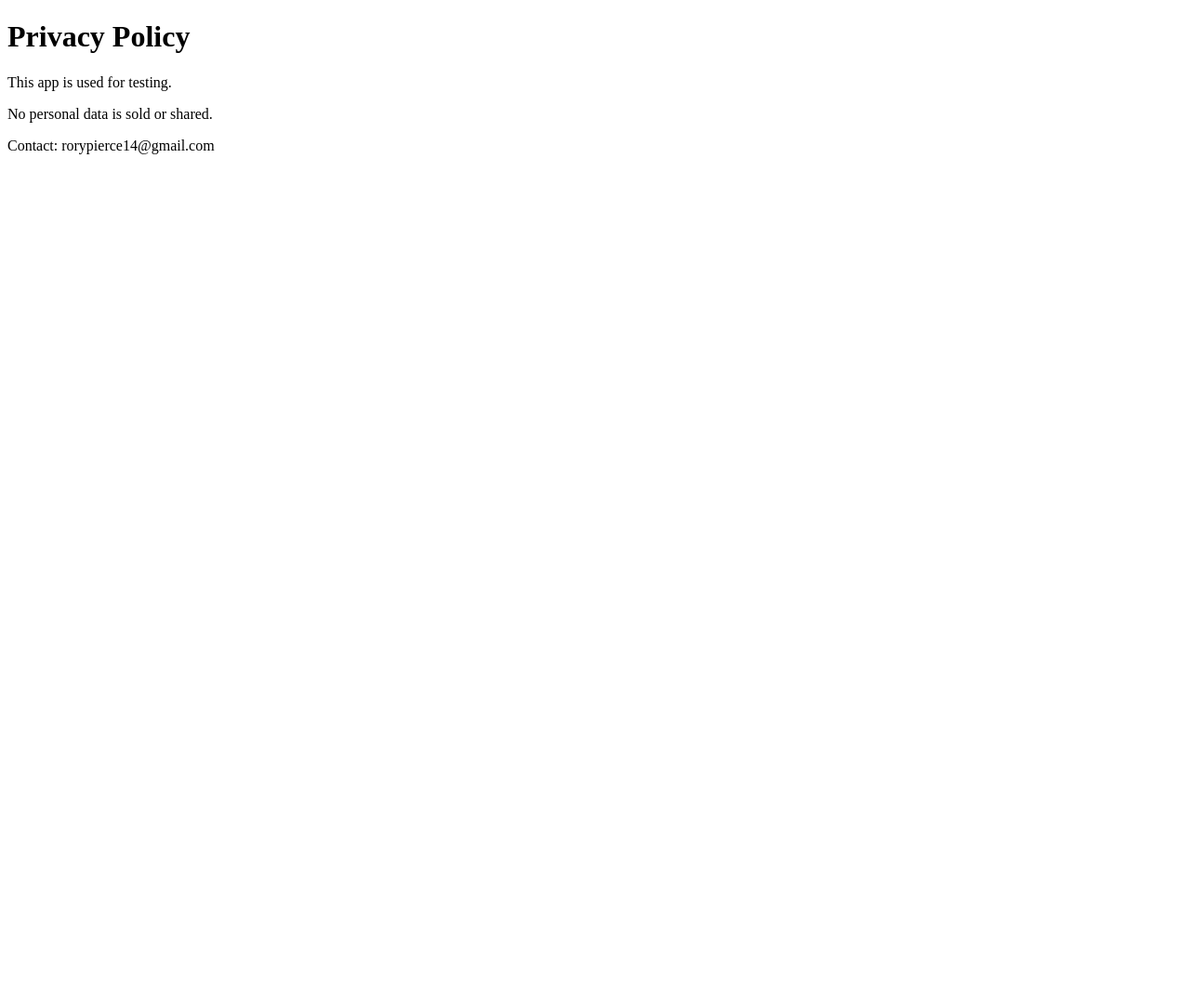
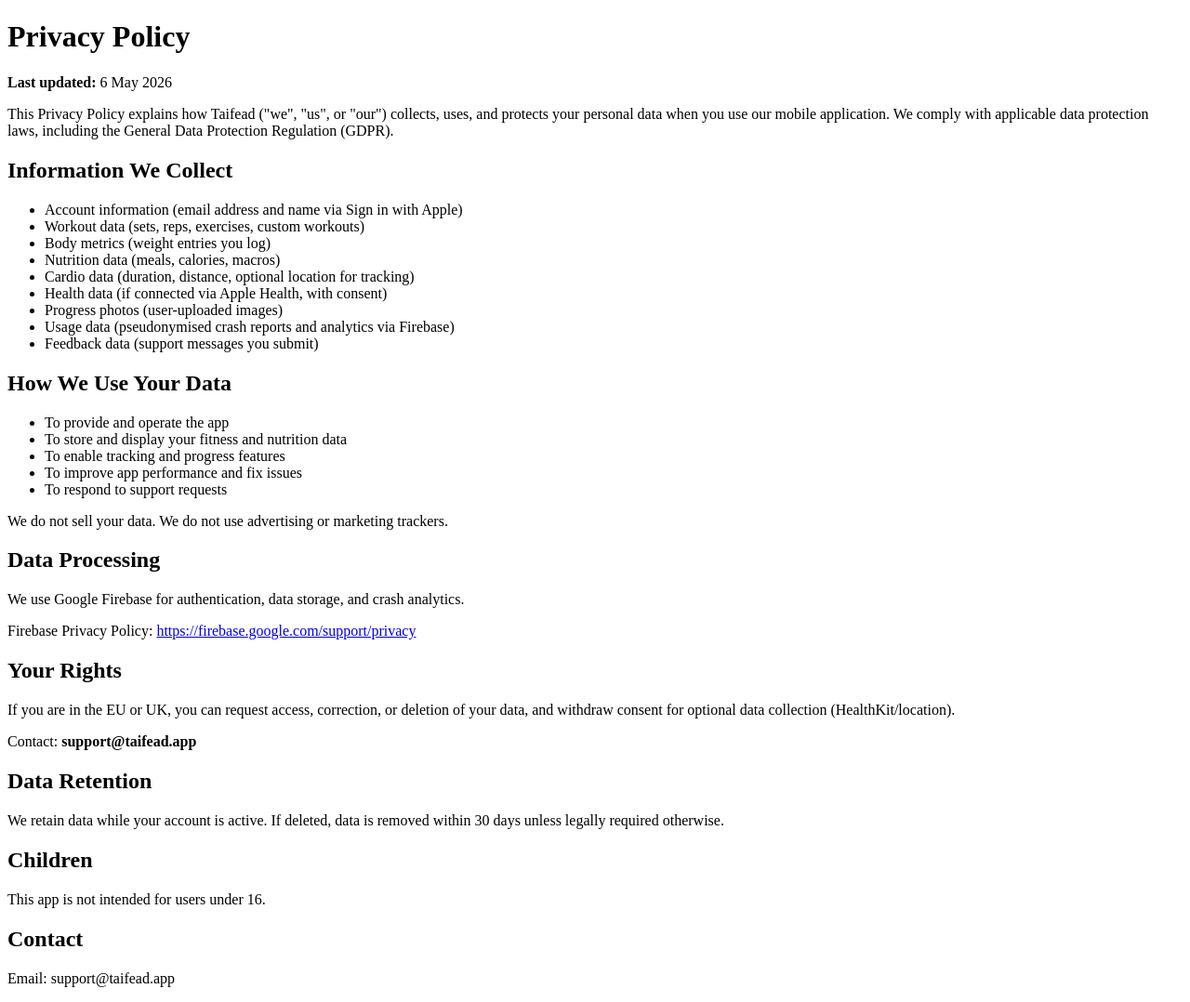
Before and after one commit to rorypierce111/taifead-privacy, a plain HTML site: page index.html in a window 1280 px wide. Shown: the whole page at 93% size. Before the commit the page ends 800 px from the top, so only its background shows below. Drawn offline with Linux system fonts and the light colour scheme.

Commit message:
Revise privacy policy with comprehensive data details
Updated the privacy policy to include detailed information on data collection, usage, and user rights.

```diff
--- a/index.html
+++ b/index.html
@@ -1,13 +1,79 @@
 <!DOCTYPE html>
-<html>
+<html lang="en">
 <head>
   <meta charset="utf-8">
+  <meta name="viewport" content="width=device-width, initial-scale=1">
   <title>Privacy Policy</title>
 </head>
 <body>
   <h1>Privacy Policy</h1>
-  <p>This app is used for testing.</p>
-  <p>No personal data is sold or shared.</p>
-  <p>Contact: rorypierce14@gmail.com</p>
+
+  <p><strong>Last updated:</strong> 6 May 2026</p>
+
+  <p>
+    This Privacy Policy explains how Taifead ("we", "us", or "our") collects, uses, and protects your personal data when you use our mobile application. We comply with applicable data protection laws, including the General Data Protection Regulation (GDPR).
+  </p>
+
+  <h2>Information We Collect</h2>
+  <ul>
+    <li>Account information (email address and name via Sign in with Apple)</li>
+    <li>Workout data (sets, reps, exercises, custom workouts)</li>
+    <li>Body metrics (weight entries you log)</li>
+    <li>Nutrition data (meals, calories, macros)</li>
+    <li>Cardio data (duration, distance, optional location for tracking)</li>
+    <li>Health data (if connected via Apple Health, with consent)</li>
+    <li>Progress photos (user-uploaded images)</li>
+    <li>Usage data (pseudonymised crash reports and analytics via Firebase)</li>
+    <li>Feedback data (support messages you submit)</li>
+  </ul>
+
+  <h2>How We Use Your Data</h2>
+  <ul>
+    <li>To provide and operate the app</li>
+    <li>To store and display your fitness and nutrition data</li>
+    <li>To enable tracking and progress features</li>
+    <li>To improve app performance and fix issues</li>
+    <li>To respond to support requests</li>
+  </ul>
+
+  <p>
+    We do not sell your data. We do not use advertising or marketing trackers.
+  </p>
+
+  <h2>Data Processing</h2>
+  <p>
+    We use Google Firebase for authentication, data storage, and crash analytics.
+  </p>
+
+  <p>
+    Firebase Privacy Policy:
+    <a href="https://firebase.google.com/support/privacy" target="_blank">
+      https://firebase.google.com/support/privacy
+    </a>
+  </p>
+
+  <h2>Your Rights</h2>
+  <p>
+    If you are in the EU or UK, you can request access, correction, or deletion of your data, and withdraw consent for optional data collection (HealthKit/location).
+  </p>
+
+  <p>
+    Contact: <strong>support@taifead.app</strong>
+  </p>
+
+  <h2>Data Retention</h2>
+  <p>
+    We retain data while your account is active. If deleted, data is removed within 30 days unless legally required otherwise.
+  </p>
+
+  <h2>Children</h2>
+  <p>
+    This app is not intended for users under 16.
+  </p>
+
+  <h2>Contact</h2>
+  <p>
+    Email: support@taifead.app
+  </p>
 </body>
 </html>
```
